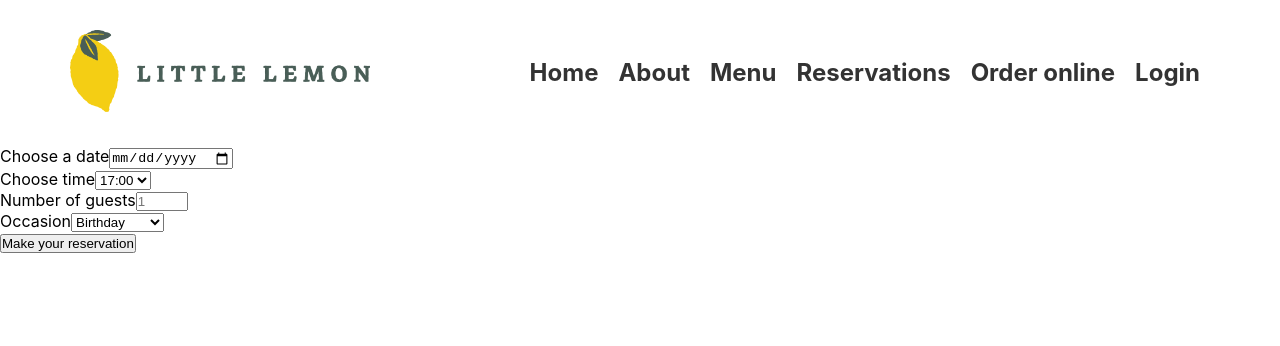
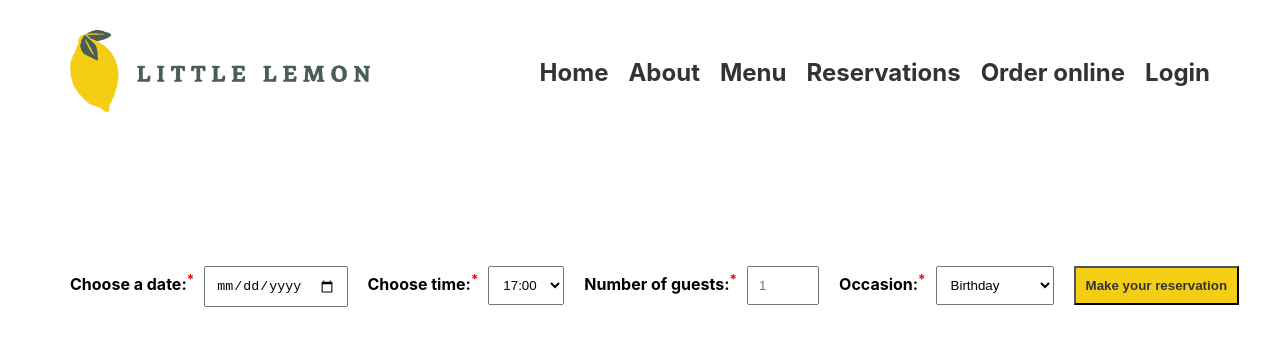
Before and after one commit to Dimgba-Eme/my-restaurant, a React (Create React App) app: page /reservations in a window 1280 px wide. Shown: the top 346 px of the page. Built offline with nearby package versions, Linux system fonts and the light colour scheme.

Commit message:
Styled amd aligned the booking form

```diff
--- a/src/App.scss
+++ b/src/App.scss
@@ -83,7 +83,11 @@
       a {
         color: $secondary-color4;
         text-decoration: none;
-        margin: 0 10px;
+
+        &:not(:last-child) {
+          margin-right: 20px;
+        }
+
 
         &:hover {
           color: $secondary-color1;
@@ -432,3 +436,61 @@
   }
 
 }
+
+.res-form {
+  padding: 40px 30px;
+
+  form {
+
+    .reservation {
+      margin-top: 20px;
+      align-items: center;
+
+      label {
+        padding-right: 10px;
+        font-weight: bold;
+
+        sup {
+          color: red;
+        }
+      }
+
+      input {
+        padding: 10px;
+      }
+
+      select {
+        padding: 10px;
+      }
+    }
+
+    .button {
+      background-color: $Primary-color2;
+      color: $secondary-color4;
+      font-weight: bold;
+    }
+  }
+}
+
+@media only screen and (min-width: 700px) {
+  .res-form {
+    padding-left: 100px;
+  }
+
+}
+
+@media only screen and (min-width: 1000px) {
+
+  .res-form {
+    padding-left: 50px;
+    padding-top: 100px;
+
+    form {
+      display: flex;
+
+      .reservation {
+        margin-left: 20px;
+      }
+    }
+  }
+}
--- a/src/components/BookingForm.js
+++ b/src/components/BookingForm.js
@@ -2,15 +2,15 @@ import React from 'react'
 
 function BookingForm() {
   return (
-    <>
-      <form className='res-form'>
+    <div className='res-form'>
+      <form method='POST'>
         <div className='reservation'>
-          <label htmlFor='res-date'>Choose a date</label>
+          <label htmlFor='res-date'>Choose a date:<sup>*</sup></label>
           <input type='date' id='res-date' />
         </div>
 
         <div className='reservation'>
-          <label htmlFor='res-time'>Choose time</label>
+          <label htmlFor='res-time'>Choose time:<sup>*</sup></label>
           <select id='res-time'>
             <option>17:00</option>
             <option>18:00</option>
@@ -22,25 +22,25 @@ function BookingForm() {
         </div>
 
         <div className='reservation'>
-          <label htmlFor='guests'>Number of guests</label>
+          <label htmlFor='guests'>Number of guests:<sup>*</sup></label>
           <input type='number' id='guests' placeholder='1' min='1' max='10' />
         </div>
 
         <div className='reservation'>
-          <label htmlFor='occasion'>Occasion</label>
+          <label htmlFor='occasion'>Occasion:<sup>*</sup></label>
           <select id='occasion'>
             <option>Birthday</option>
             <option>Anniversary</option>
-            <option></option>
+            <option>Engagement</option>
           </select>
         </div>
 
         <div className='reservation'>
-          <input type='submit' value='Make your reservation' />
+          <input type='submit' value='Make your reservation' className='button' />
         </div>
 
       </form>
-    </>
+    </div>
   )
 }
 
```
Lines whose indentation alone changed are shown as unchanged.
